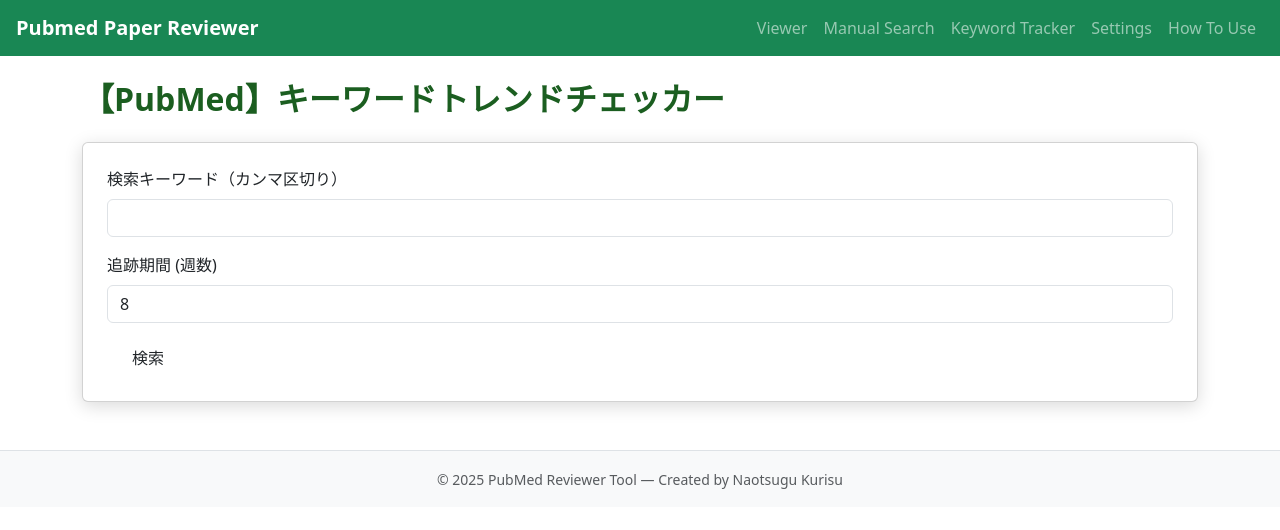
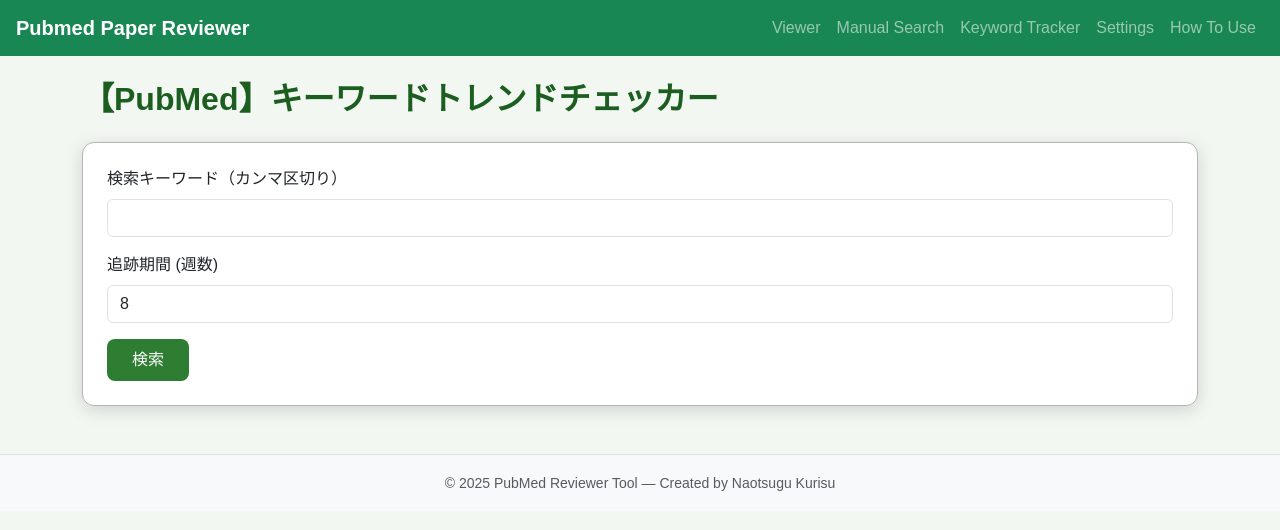
Before and after one commit to KurisuNaotsugu/journal_scraper, a Flask app: page /ktracker/weekly_graph in a window 1280 px wide. Shown: the top 530 px of the page. Run offline with Flask 3, Linux system fonts and the light colour scheme.

Commit message:
Refactor code structure for improved readability and maintainability

```diff
--- a/keyword_tracker/templates/keywords.html
+++ b/keyword_tracker/templates/keywords.html
@@ -25,7 +25,7 @@
                 <input type="number" class="form-control" name="weeks" min="1" max="52" value="{{ weeks }}">
             </div>
 
-            <button type="submit" class="btn btn-green px-4">検索</button>
+            <button type="submit" class="btn btn-green px-4 py-2 rounded-3">検索</button>
         </form>
     </div>
 
--- a/templates/base.html
+++ b/templates/base.html
@@ -4,10 +4,12 @@
     <meta charset="UTF-8">
     <title>{% block title %}PubMed App{% endblock %}</title>
 
-    <!-- Bootstrap CSS -->
-    <link rel="stylesheet" href="{{ url_for('static', filename='css/base.css') }}">
-    <link href="https://cdn.jsdelivr.net/npm/bootstrap@5.3.3/dist/css/bootstrap.min.css" rel="stylesheet">
-    <link rel="stylesheet" href="https://cdn.jsdelivr.net/npm/bootstrap-icons@1.11.3/font/bootstrap-icons.css">
+<!-- Bootstrap CSS　-->
+<link href="https://cdn.jsdelivr.net/npm/bootstrap@5.3.3/dist/css/bootstrap.min.css" rel="stylesheet">
+<link rel="stylesheet" href="https://cdn.jsdelivr.net/npm/bootstrap-icons@1.11.3/font/bootstrap-icons.css">
+
+<!-- 自作共通CSS -->
+<link rel="stylesheet" href="{{ url_for('static', filename='css/base.css') }}">
 
 
     {% block extra_css %}{% endblock %}
```
Also changed, not shown: readme_imgs/home.png (added), readme_imgs/keyword_tracker.png (added), readme_imgs/manual_search.png (added), readme_imgs/settings.png (added), readme_imgs/viewer.png (added), 1 other file.
